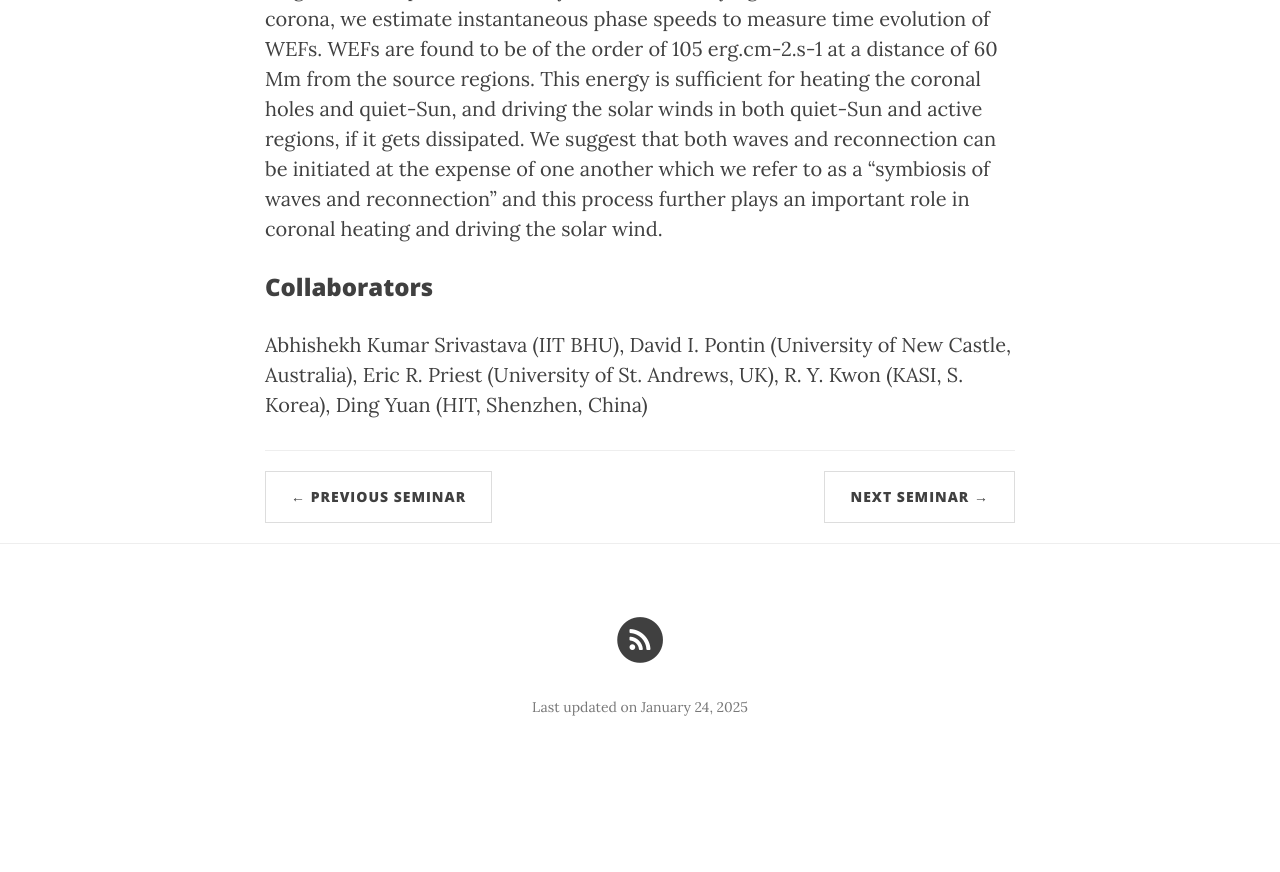
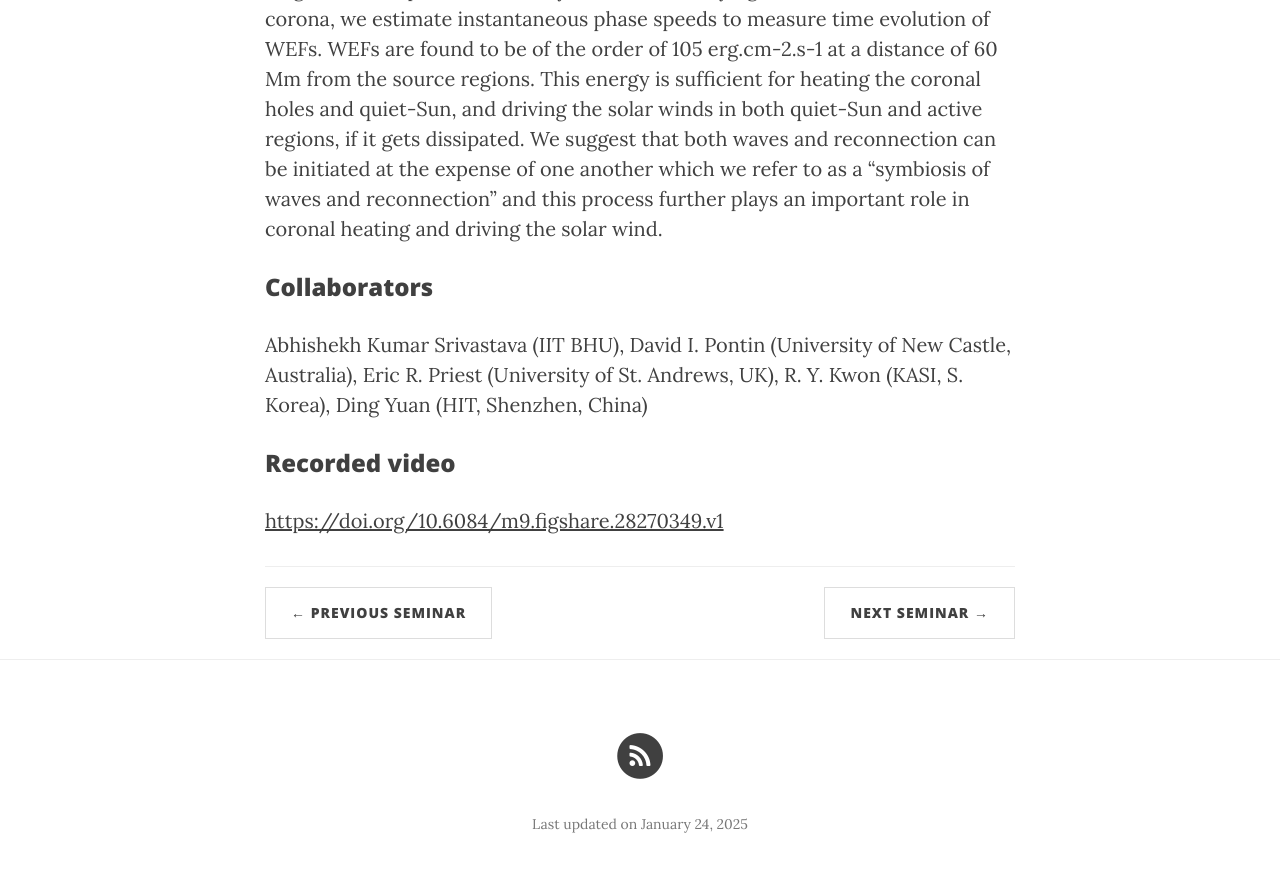
Before and after one commit to ITA-Solar/espos, a Jekyll site: the page built from _posts/2025-01-16-Mondal.md, in a window 1280 px wide and 900 px high, scrolled down 1444 px. Shown: the top 872 px of the window. Built offline with Jekyll 4.4.1, drawn with Linux system fonts in a browser that asks for light colours; nearby versions of some CDN libraries; before the commit the page ends 2227 px from its top, so only the background shows below that.

Commit message:
Update 2025-01-16-Mondal.md

```diff
--- a/_posts/2025-01-16-Mondal.md
+++ b/_posts/2025-01-16-Mondal.md
@@ -13,3 +13,6 @@ Dissipation of magnetic waves and dissipation of electric current during magneti
 
 ### Collaborators
 Abhishekh Kumar Srivastava (IIT BHU), David I. Pontin (University of New Castle, Australia), Eric R. Priest (University of St. Andrews, UK), R. Y. Kwon (KASI, S. Korea), Ding Yuan (HIT, Shenzhen, China)
+
+### Recorded video
+[https://doi.org/10.6084/m9.figshare.28270349.v1](https://doi.org/10.6084/m9.figshare.28270442.v1)
```
